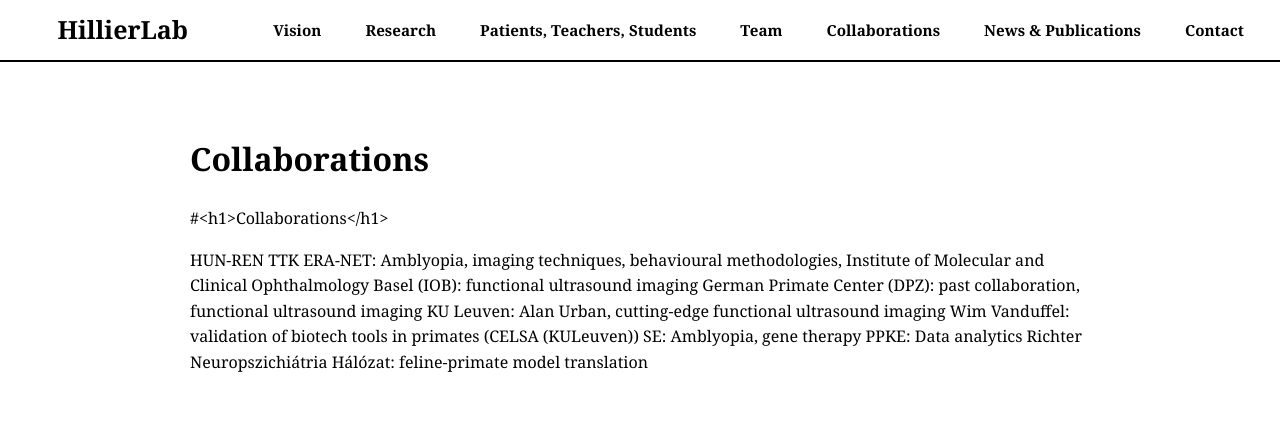
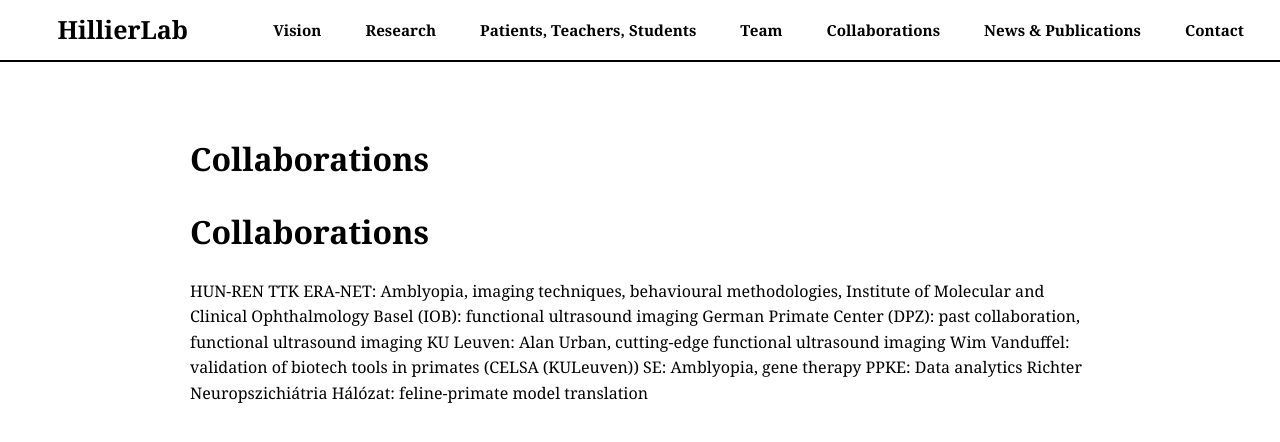
Before and after one commit to dzsano/rottenbillerdavid.github.io, a Jekyll site: the page built from collaborations.md, in a window 1280 px wide. Shown: the top 442 px of the page. Built offline with Jekyll 4.4.1, drawn with Linux system fonts in a browser that asks for light colours.

```diff
--- a/collaborations.md
+++ b/collaborations.md
@@ -2,7 +2,7 @@
 layout: page
 title: Collaborations
 ---
-#<h1>Collaborations</h1>
+<h1>Collaborations</h1>
 <p>HUN-REN TTK
 ERA-NET: Amblyopia, imaging techniques, behavioural methodologies,
 Institute of Molecular and Clinical Ophthalmology Basel (IOB): functional ultrasound imaging
```
